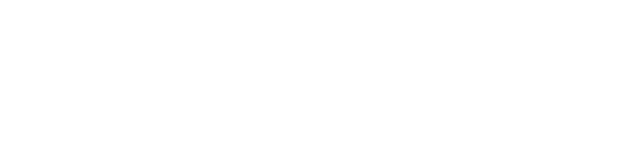
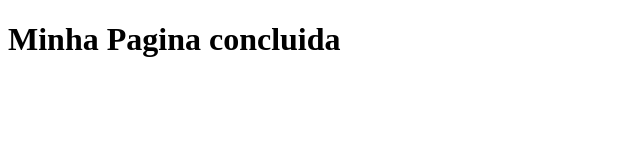
Before and after one commit to lloupp/teste1, a plain HTML site: page index.html in a window 1280 px wide. Shown: the whole page, without its empty margins (0-640 px from the left). Drawn offline with Linux system fonts and the light colour scheme.

Commit message:
Update index.html

```diff
--- a/index.html
+++ b/index.html
@@ -7,6 +7,6 @@
     <title>titulo</title>
 </head>
 <body>
-
+    <H1>Minha Pagina concluida</H1>
 </body>
 </html>
```
